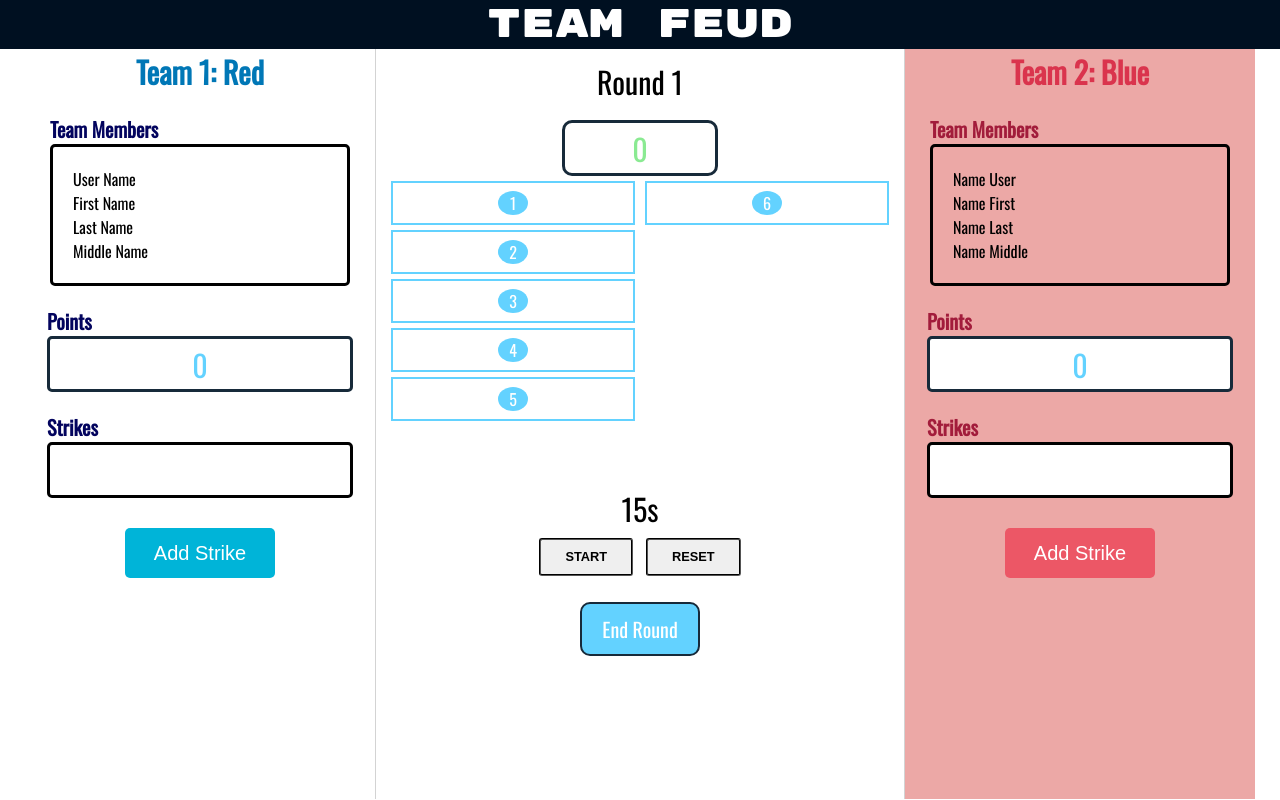
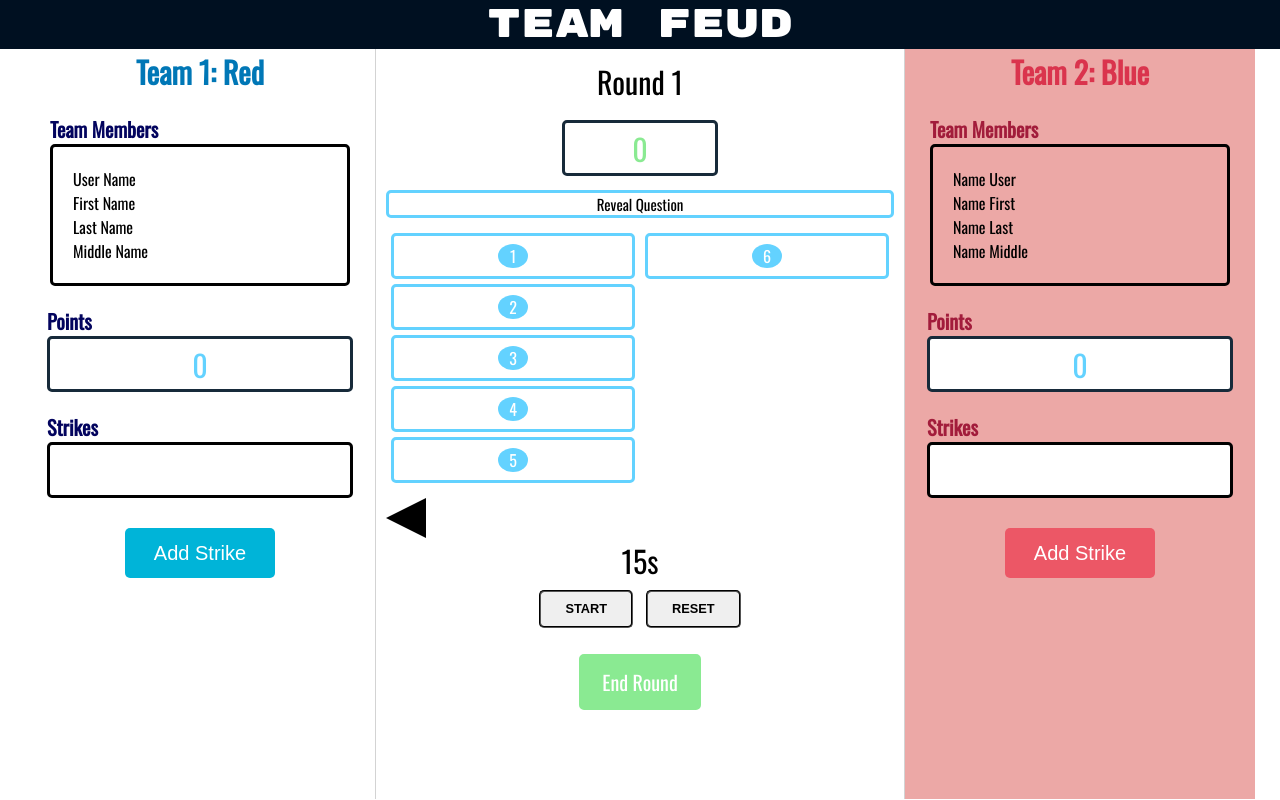
Before and after one commit to cjscholl/team-feud, a React app in the folder app/client/: page /teamfeud/game/1/1 in a window 1280 px wide. Built offline with nearby package versions, Linux system fonts and the light colour scheme.

Commit message:
feat: more styles plus svg

```diff
--- a/app/client/src/components/GameBoard/AnswerBox.js
+++ b/app/client/src/components/GameBoard/AnswerBox.js
@@ -9,8 +9,10 @@ const AnswerBoxContainer = styled.div`
     justify-content: center;
     align-items: center;
     height: 40px;
-    border: solid 2px #63D2FF;
+    border: solid 3px #63D2FF;
     margin: 5px;
+    border-radius: 5px;
+    cursor: pointer;
 `;
 
 export const AnswerNumberText = styled.span`
--- a/app/client/src/components/GameBoard/GameBoard.js
+++ b/app/client/src/components/GameBoard/GameBoard.js
@@ -1,4 +1,4 @@
-import React from 'react';
+import React, { useState } from 'react';
 import { connect } from 'react-redux';
 import { useHistory, useLocation } from 'react-router-dom';
 import styled from 'styled-components';
@@ -23,7 +23,6 @@ const AnswersContainer = styled.div`
 
 const AnswerColumn = styled.div`
   width: 50%;
-  padding-bottom: 50px;
   margin-bottom: 2%;
   align-items: center;
   text-align: center;
@@ -34,11 +33,46 @@ const RoundPoints = styled.div`
   height: 50px;
   width: 150px;
   color: #8AEA92;
-  border-radius: 10px;
+  border-radius: 5px;
   display: flex;
   align-items: center;
   justify-content: center;
   border: 3px solid #172A3A;
+`;
+
+const RevealContainer = styled.div`
+  border: 3px solid #63D2FF;
+  border-radius: 5px;
+  box-sizing: border-box;
+  cursor: pointer;
+  font-size: 15px;
+  width: 100%;
+  transition: transform 2s;
+  transform: ${(props) => (props.showQuestion ? 'rotateX(180deg)' : 'none')};
+  transform-style: preserve-3d;
+  backface-visibility: hidden;
+  position: absolute;
+`;
+
+const QuestionContainer = styled.div`
+  border: 3px solid black;
+  border-radius: 5px;
+  box-sizing: border-box;
+  background-color: #63D2FF;
+  font-size: 15px;
+  width: 100%;
+  transition: transform 2s;
+  transform: ${(props) => (props.showQuestion ? 'none' : 'rotateX(180deg)')};
+  backface-visibility: hidden;
+  position: absolute;
+
+`;
+
+const StyledDiv = styled.div`
+  position: relative;
+  width: 100%;
+  height: 30px;
+  margin: 14px 0 8px 0;
 `;
 
 export const generateAnswerBoxColumns = (answersList) => {
@@ -67,21 +101,32 @@ export const generateAnswerBoxColumns = (answersList) => {
 };
 
 export const GameBoard = ({
-  roundId, roundPoints, answersList, updateRoundPoints,
+  roundId, roundPoints, answersList, updateRoundPoints, question,
 }) => {
   const history = useHistory();
   const location = useLocation();
+  const [showQuestion, toggleQuestion] = useState(false);
   const handleRoundEndClick = () => { history.push(`${location.pathname}/over`); };
-
+  const handleToggleQuestion = () => {
+    toggleQuestion(true);
+  };
   return (
     <>
       <RoundContainer>
         {`Round ${roundId}`}
         <RoundPoints>{roundPoints}</RoundPoints>
+        <StyledDiv onClick={handleToggleQuestion}>
+          <RevealContainer showQuestion={showQuestion}>Reveal Question</RevealContainer>
+          <QuestionContainer showQuestion={showQuestion}>{question}</QuestionContainer>
+        </StyledDiv>
       </RoundContainer>
       <AnswersContainer>
         {generateAnswerBoxColumns(answersList, updateRoundPoints)}
       </AnswersContainer>
+      <svg height="40" width="40">
+        <polygon points="0,20 40,40 40,0" />
+        Sorry, your browser does not support inline SVG.
+      </svg>
       <RoundContainer>
         <Timer />
         <Button onClick={handleRoundEndClick}>End Round</Button>
@@ -96,6 +141,7 @@ const mapStateToProps = (state, ownProps) => {
     roundPoints: state.round.points,
     roundNumber: state.round.number,
     answersList: state.games[gameId].rounds[roundId].answers,
+    question: state.games[gameId].rounds[roundId].question,
   };
 };
 
@@ -105,6 +151,7 @@ GameBoard.propTypes = {
   roundId: PropTypes.number.isRequired,
   roundPoints: PropTypes.number.isRequired,
   updateRoundPoints: PropTypes.func,
+  question: PropTypes.string,
   answersList: PropTypes.arrayOf(PropTypes.shape({
     answer: PropTypes.string,
     points: PropTypes.points,
--- a/app/client/src/components/GameBoard/Timer.js
+++ b/app/client/src/components/GameBoard/Timer.js
@@ -12,7 +12,7 @@ const Seconds = styled.div`
 const Pause = styled.button`
     padding: .6rem 1.5rem;
     margin: .4rem;
-    border-radius: 3px;
+    border-radius: 5px;
     text-transform: uppercase;
     font-weight: 600;
     font-size: .8rem;
@@ -30,7 +30,7 @@ const Pause = styled.button`
 const Reset = styled.button`
     padding: .6rem 1.5rem;
     margin: .4rem;
-    border-radius: 3px;
+    border-radius: 5px;
     text-transform: uppercase;
     font-weight: 600;
     font-size: .8rem;
--- a/app/client/src/components/GameMenu.js
+++ b/app/client/src/components/GameMenu.js
@@ -8,7 +8,7 @@ const StyledLink = styled(Link)`
   border: 3px solid #63326E;
   color: #63326E;
   padding: 10px;
-  border-radius: 10px;
+  border-radius: 5px;
   text-decoration: none;
   margin: 10px;
   width: 100%;
--- a/app/client/src/components/RoundOver.js
+++ b/app/client/src/components/RoundOver.js
@@ -25,7 +25,7 @@ const PointsBox = styled.div`
   background: white;
   height: 50px;
   width: 150px;
-  border-radius: 10px;
+  border-radius: 5px;
   display: flex;
   align-items: center;
   justify-content: center;
@@ -47,7 +47,7 @@ const RoundPoints = styled.div`
   height: 50px;
   width: 150px;
   color: #8AEA92;
-  border-radius: 10px;
+  border-radius: 5px;
   display: flex;
   align-items: center;
   justify-content: center;
--- a/app/client/src/components/StartMenu.js
+++ b/app/client/src/components/StartMenu.js
@@ -16,7 +16,7 @@ const SelectionMenu = styled.ul`
 const SelectionItem = styled.li`
     cursor: pointer;
     border: 3px solid #11B5E4;
-    border-radius: 10px;
+    border-radius: 5px;
     padding: 10px;
     margin: 10px;
     font-family: 'Oswald', sans-serif;
@@ -32,7 +32,7 @@ const SelectionItem = styled.li`
 
 const StartButton = styled.button`
     background-color: #53DD6C;
-    border-radius: 10px;
+    border-radius: 5px;
     font-size: 20px;
     border: none;
     color: white;
@@ -52,7 +52,7 @@ const StyledInput = styled.input`
     border: 3px solid #FF4D80;
     padding: 10px;
     margin: 10px 0;
-    border-radius: 10px;
+    border-radius: 5px;
 `;
 
 export const StartMenu = () => {
--- a/app/client/src/components/common/Button.js
+++ b/app/client/src/components/common/Button.js
@@ -3,19 +3,16 @@ import styled from 'styled-components';
 export const Button = styled.button`
   font-family: 'Oswald','sans-serif';
   padding: 10px 20px;
-  border-radius: 10px;
-  background: #63D2FF;
-    color: white;
+  border-radius: 5px;
+  background: #8AEA92;
+  color: white;
+  border: 3px solid #8AEA92;
+  outline: none;
+  font-size: 20px;
+  cursor: pointer;
   &:hover {
-    color: #63D2FF;
-    background-color: white;
+    box-shadow: 0 0 11px rgba(33,33,33,.2);
   }
-  &:active {
-    background-color: #63D2FF;
-    color: white;
-  }
-  border: 2px solid #172A3A;
-  font-size: 20px;
 `;
 
 export default Button;
```
